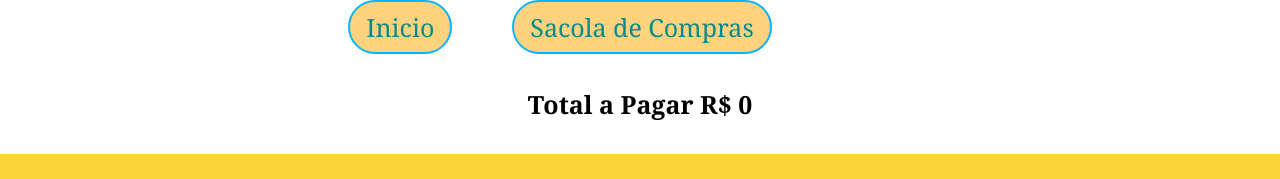
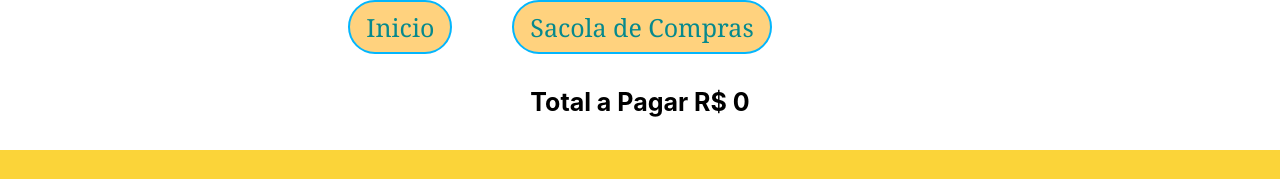
Before and after one commit to Gabriel-Mach/Lojinha-FrondEnd, a React (Create React App) app: page /cart in a window 1280 px wide. Shown: the top 179 px of the page. Built offline with nearby package versions, Linux system fonts and the light colour scheme.

Commit message:
Update Cart.css

```diff
--- a/src/pages/Cart.css
+++ b/src/pages/Cart.css
@@ -1,4 +1,3 @@
-@import url('https://fonts.googleapis.com/css2?family=Abel&family=IBM+Plex+Sans:ital,wght@0,200;1,300;1,400&display=swap');
 
 .productsArea{
     display: flex;
@@ -23,9 +22,7 @@
     padding: 10px;
 
 }
-.Products h4{
-    font-family:Cambria, Cochin, Georgia, Times, 'Abel', serif;
-}
+
 .button{
     font-size: 30px;
     padding-top: 5px;
@@ -35,7 +32,6 @@
     border: none;
 }
 .Subtotal{
-    font-family:Cambria, Cochin, Georgia, Times, 'Abel', serif;
     font-size: 25px;
     color: #000000;
     padding: 8px 16px;
```
